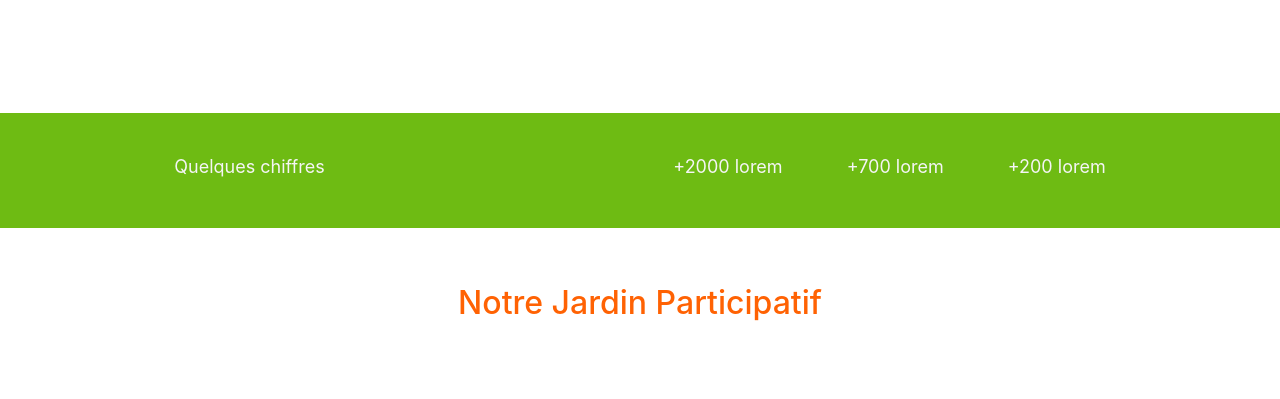
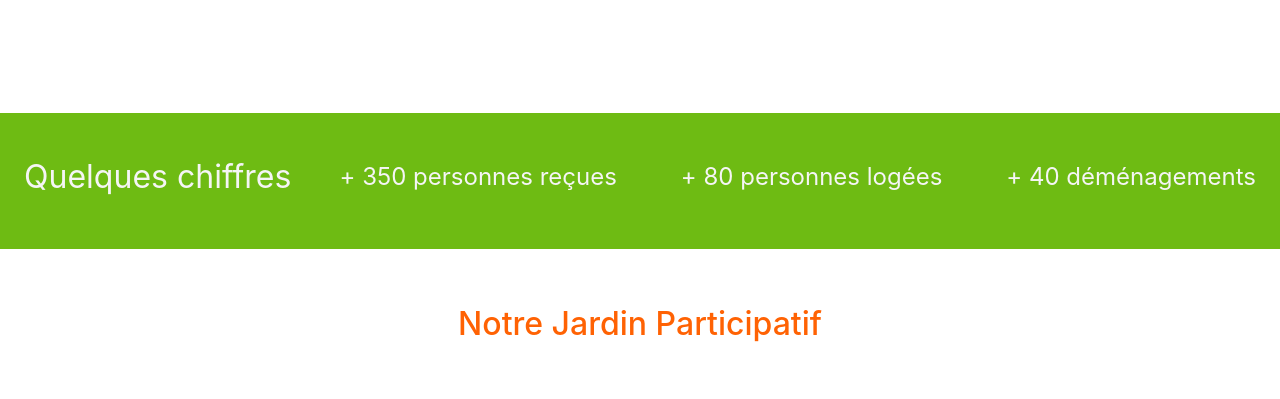
Before and after one commit to Icloo/ALSC, a PHP site: page /view/Qui_sommes_nous.php in a window 1280 px wide. Shown: the part 2083-2482 px from the top of the page. Run offline with PHP 8.4, Linux system fonts and the light colour scheme; some libraries are stand-ins or nearby versions.

Commit message:
modification bandeau

```diff
--- a/public/css/style.css
+++ b/public/css/style.css
@@ -826,6 +826,14 @@ form{
     gap: 5vw;
 }
 
+.qsn_bandeau_titre{
+    font-size: xx-large;
+}
+
+.qsn_bandeau_texte{
+    font-size: x-large;
+}
+
 .qns .card-body {
     height: 40vh;
     padding: 0;
--- a/view/Qui_sommes_nous.php
+++ b/view/Qui_sommes_nous.php
@@ -103,9 +103,9 @@
     </div>
 
     <div class="qsn_4_droite">
-        <p class="qsn_bandeau_texte">+2000 lorem</p>
-        <p class="qsn_bandeau_texte">+700 lorem</p>
-        <p class="qsn_bandeau_texte">+200 lorem</p>
+        <p class="qsn_bandeau_texte">+ 350 personnes reçues</p>
+        <p class="qsn_bandeau_texte">+ 80 personnes logées</p>
+        <p class="qsn_bandeau_texte">+ 40 déménagements</p>
     </div>
 
 </div>
```
